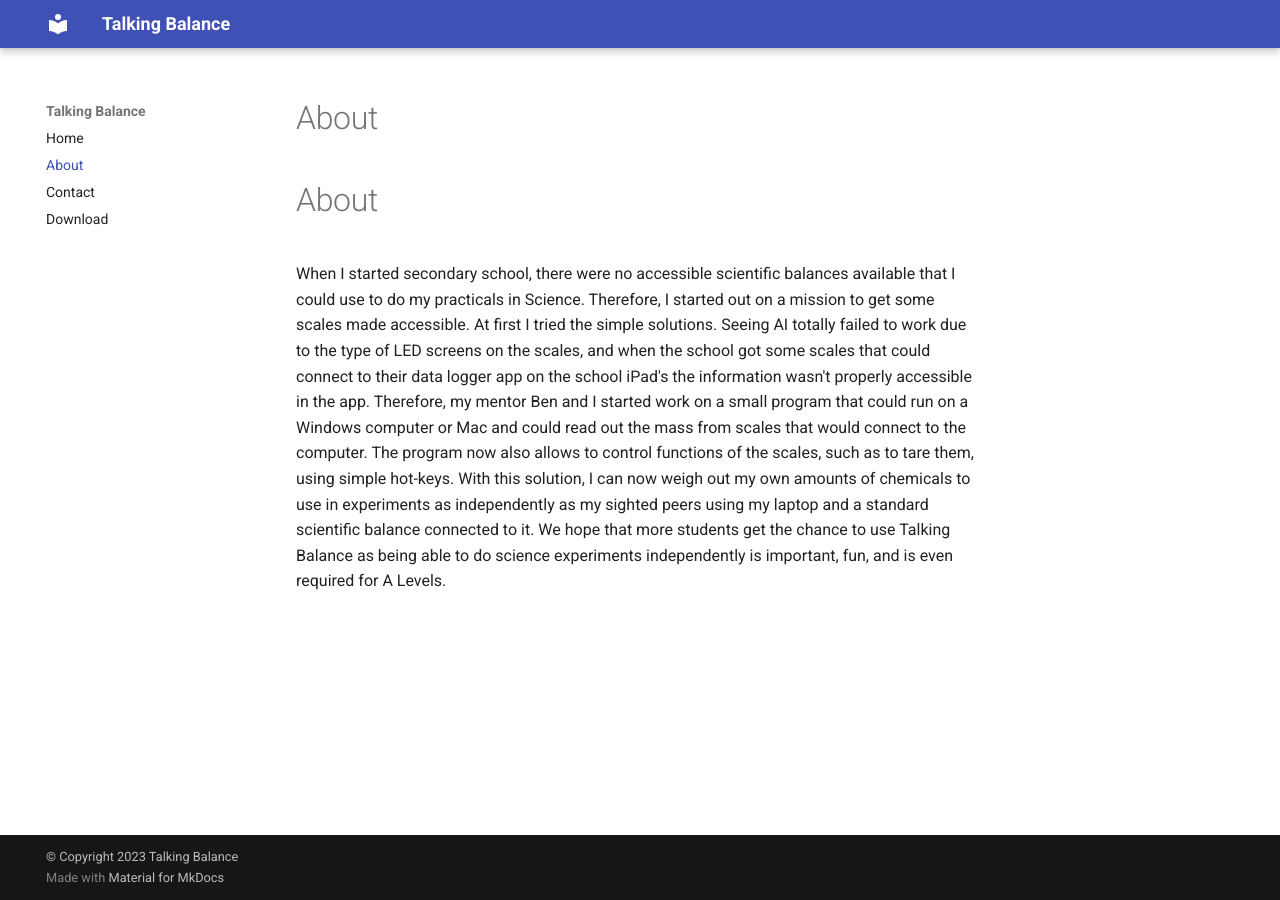
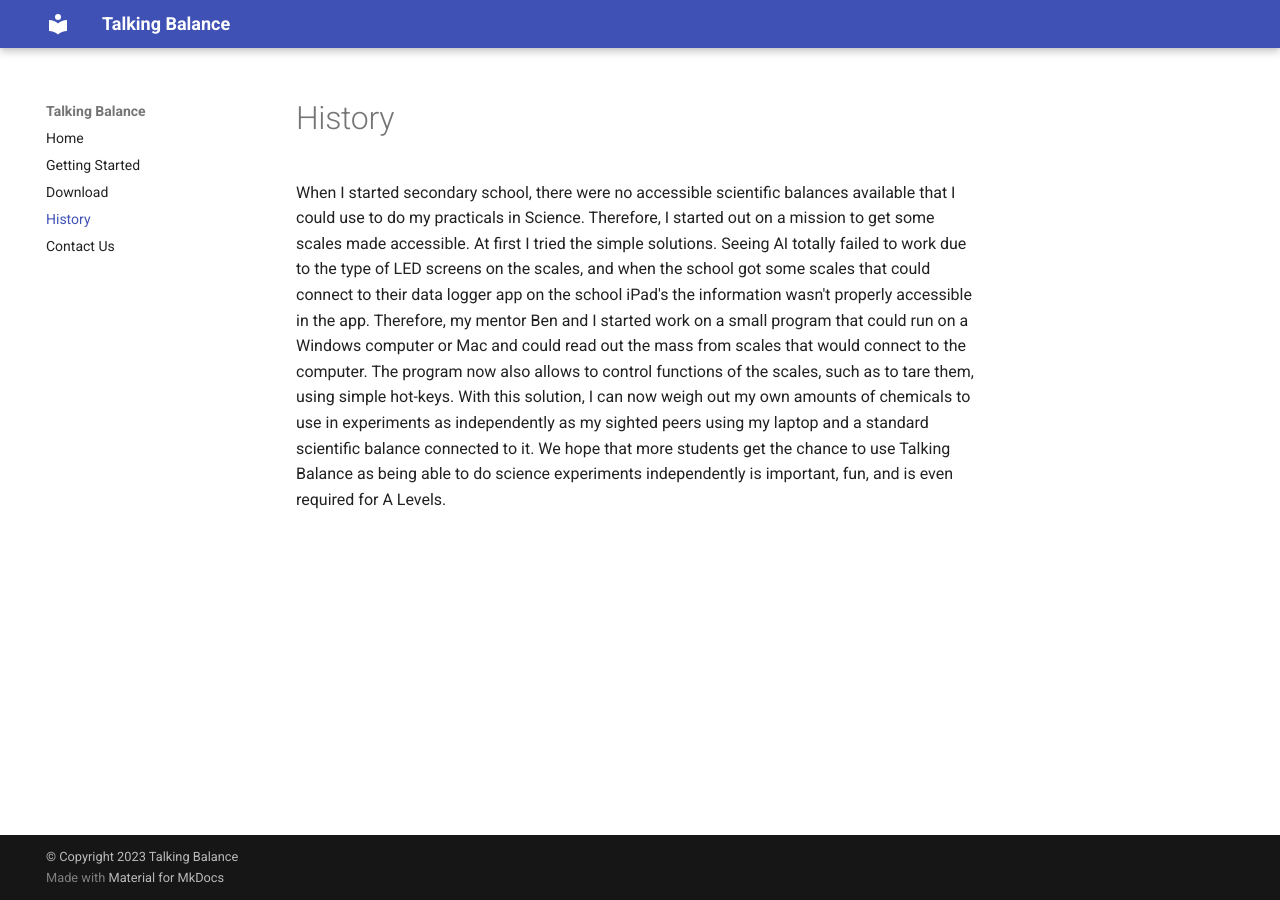
Before and after one commit to TalkingBalance/TalkingBalance, an MkDocs documentation site: the page built from website/docs/history.md, in a window 1280 px wide. Built offline with MkDocs 1.6.1 and Material for MkDocs 9.7.7, drawn with Linux system fonts in a browser that asks for light colours.

Commit message:
Website: various layout tweaks

```diff
--- a/website/docs/about.md
+++ b/website/docs/history.md
@@ -1,6 +1,3 @@
-# About
-# About
-
 When I started secondary school, there were no accessible scientific balances
 available that I could use to do my practicals in Science. Therefore, I started out on a mission to get some scales made accessible.
 At first I tried the simple solutions. Seeing AI totally failed to work due to the type of LED screens on the scales, and when the school got some scales that could connect to their data logger app on the school iPad's the information wasn't properly accessible in the app.
--- a/website/mkdocs.yml
+++ b/website/mkdocs.yml
@@ -4,4 +4,10 @@ site_author: Theo Holroyd
 copyright: © Copyright 2023 Talking Balance
 theme:
   name: material
+nav:
+ - Home: index.md
+ - Getting Started: gettingStarted.md
+ - Download: download.md
+ - History: history.md
+ - Contact Us: contact.md
 plugins: []
```
Also changed, not shown: website/docs/gettingStarted.md (added, +1 -0 lines).
